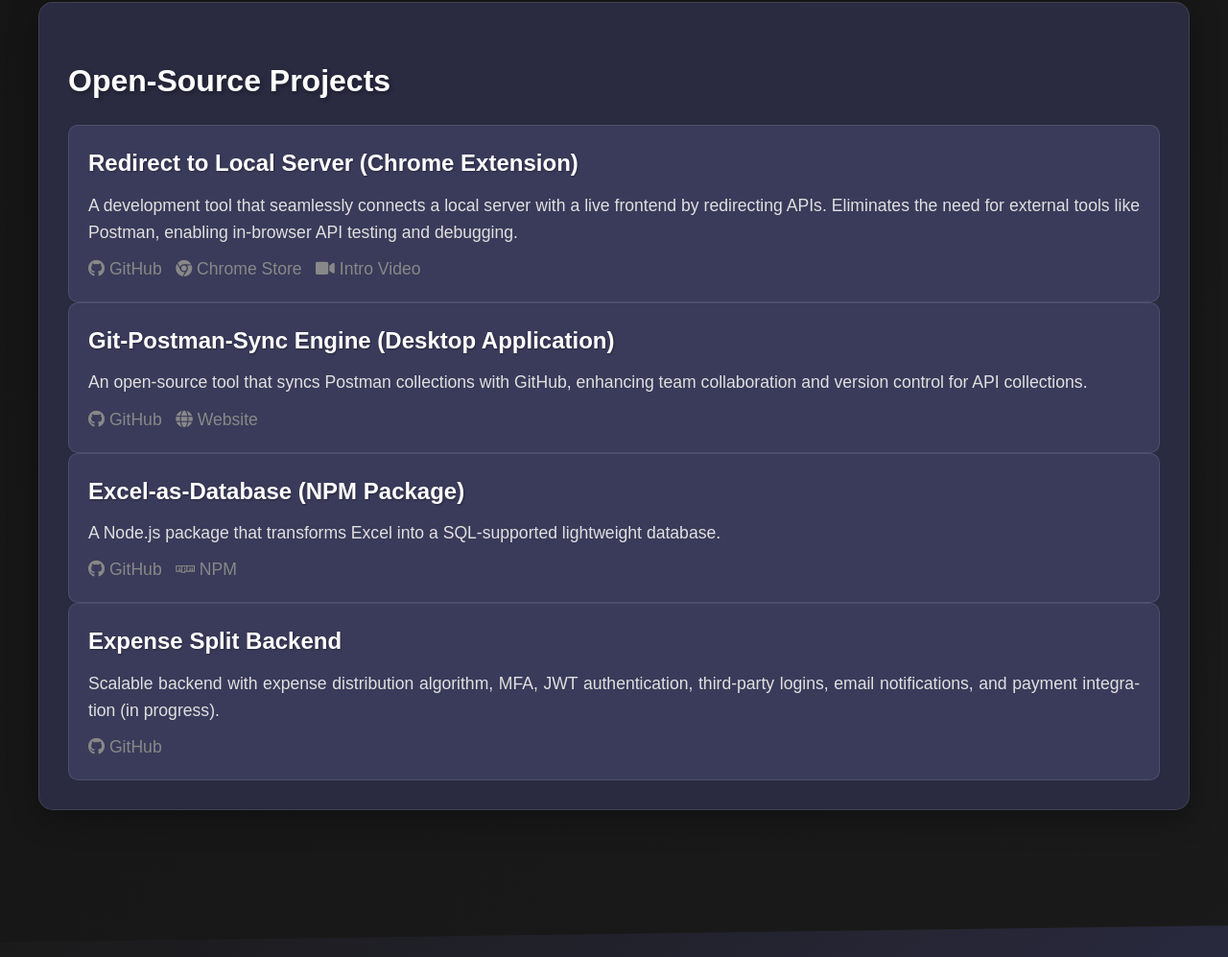
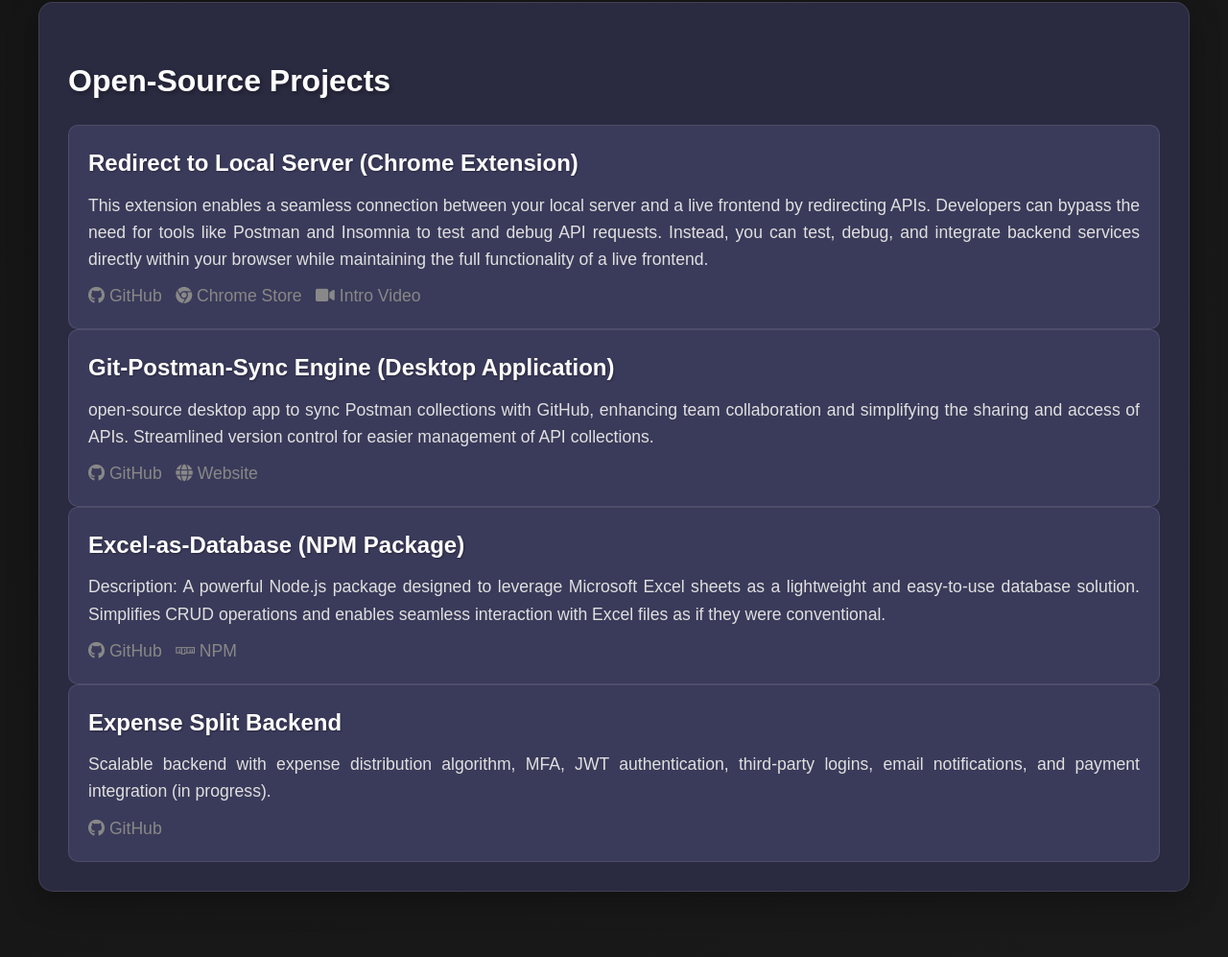
Before and after one commit to svfodekar/Saurabh-Fodekar, a plain HTML site: page index.html in a window 1280 px wide. Shown: the part 4078-5075 px from the top of the page at 96% size. Drawn offline with Linux system fonts and the light colour scheme.

Commit message:
Update index.html

```diff
--- a/index.html
+++ b/index.html
@@ -37,7 +37,6 @@
       margin: 0 auto;
       padding: 20px;
       text-align: justify;
-      hyphens: auto;
     }
 
     /* Header Section */
@@ -461,7 +460,10 @@
       <h2>Open-Source Projects</h2>
       <div class="card">
         <h3>Redirect to Local Server (Chrome Extension)</h3>
-        <p>A development tool that seamlessly connects a local server with a live frontend by redirecting APIs. Eliminates the need for external tools like Postman, enabling in-browser API testing and debugging.</p>
+        <p>This extension enables a seamless connection between your local server and a
+live frontend by redirecting APIs. Developers can bypass the need for tools like Postman and Insomnia to test and debug API
+requests. Instead, you can test, debug, and integrate backend services directly within your browser while maintaining the full
+functionality of a live frontend.</p>
         <div class="project-links">
           <a href="https://github.com/svfodekar/Redirect-To-local-Server-Extension" target="_blank"><i class="fab fa-github"></i> GitHub</a>
           <a href="https://chromewebstore.google.com/detail/redirect-to-local-server/mcckhgbpcjcfdmnmbahhoakjlnmmjjgo" target="_blank"><i class="fab fa-chrome"></i> Chrome Store</a>
@@ -470,7 +472,9 @@
       </div>
       <div class="card">
         <h3>Git-Postman-Sync Engine (Desktop Application)</h3>
-        <p>An open-source tool that syncs Postman collections with GitHub, enhancing team collaboration and version control for API collections.</p>
+        <p>open-source desktop app to sync Postman collections with GitHub,
+enhancing team collaboration and simplifying the sharing and access of APIs. Streamlined version control for easier management
+of API collections.</p>
         <div class="project-links">
           <a href="https://github.com/svfodekar/git-postman-sync-engine" target="_blank"><i class="fab fa-github"></i> GitHub</a>
           <a href="https://svfodekar.github.io/git-postman-sync-webpage" target="_blank"><i class="fas fa-globe"></i> Website</a>
@@ -478,7 +482,8 @@
       </div>
       <div class="card">
         <h3>Excel-as-Database (NPM Package)</h3>
-        <p>A Node.js package that transforms Excel into a SQL-supported lightweight database.</p>
+        <p>Description: A powerful Node.js package designed to leverage Microsoft Excel sheets as a lightweight and easy-to-use database
+solution. Simplifies CRUD operations and enables seamless interaction with Excel files as if they were conventional.</p>
         <div class="project-links">
           <a href="https://github.com/svfodekar/excelAsDatabase" target="_blank"><i class="fab fa-github"></i> GitHub</a>
           <a href="https://www.npmjs.com/package/excel-as-database" target="_blank"><i class="fab fa-npm"></i> NPM</a>
```
